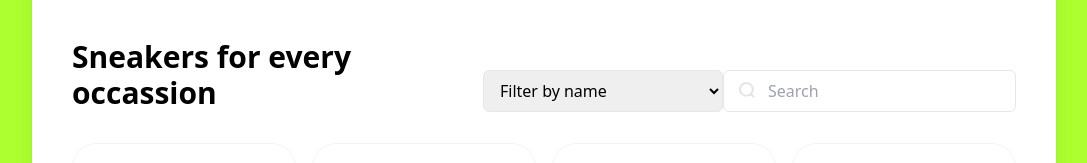
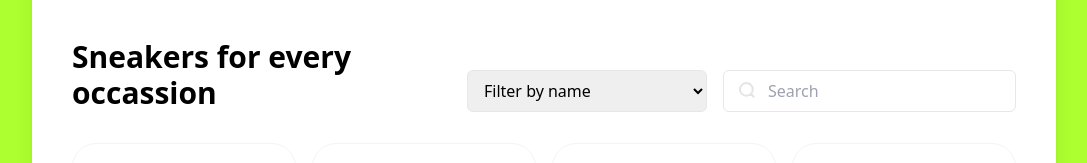
Before and after one commit to devnazarchuk/vue-sneakers, a Vue app: page / in a window 1280 px wide. Shown: the part 174-337 px from the top of the page, without its empty margins (96-1183 px from the left). Built offline with nearby package versions, Linux system fonts and the light colour scheme.

Commit message:
Update App.vue

```diff
--- a/src/App.vue
+++ b/src/App.vue
@@ -11,6 +11,7 @@ import Drawer from './components/Drawer.vue'
     <div class="p-10">
       <div class="flex justify-between items-center">
         <h2 class="text-3xl font-bold mb-8">Sneakers for every occassion</h2>
+        <div class="flex gap-4">
           <select class="py-2 px-3 border rounded-md outline-none">
             <option>Filter by name</option>
             <option>Filter by price(exspensive)</option>
@@ -26,6 +27,7 @@ import Drawer from './components/Drawer.vue'
             />
           </div>
         </div>
+      </div>
       <CardList />
     </div>
   </div>
```
Lines whose indentation alone changed are shown as unchanged.
